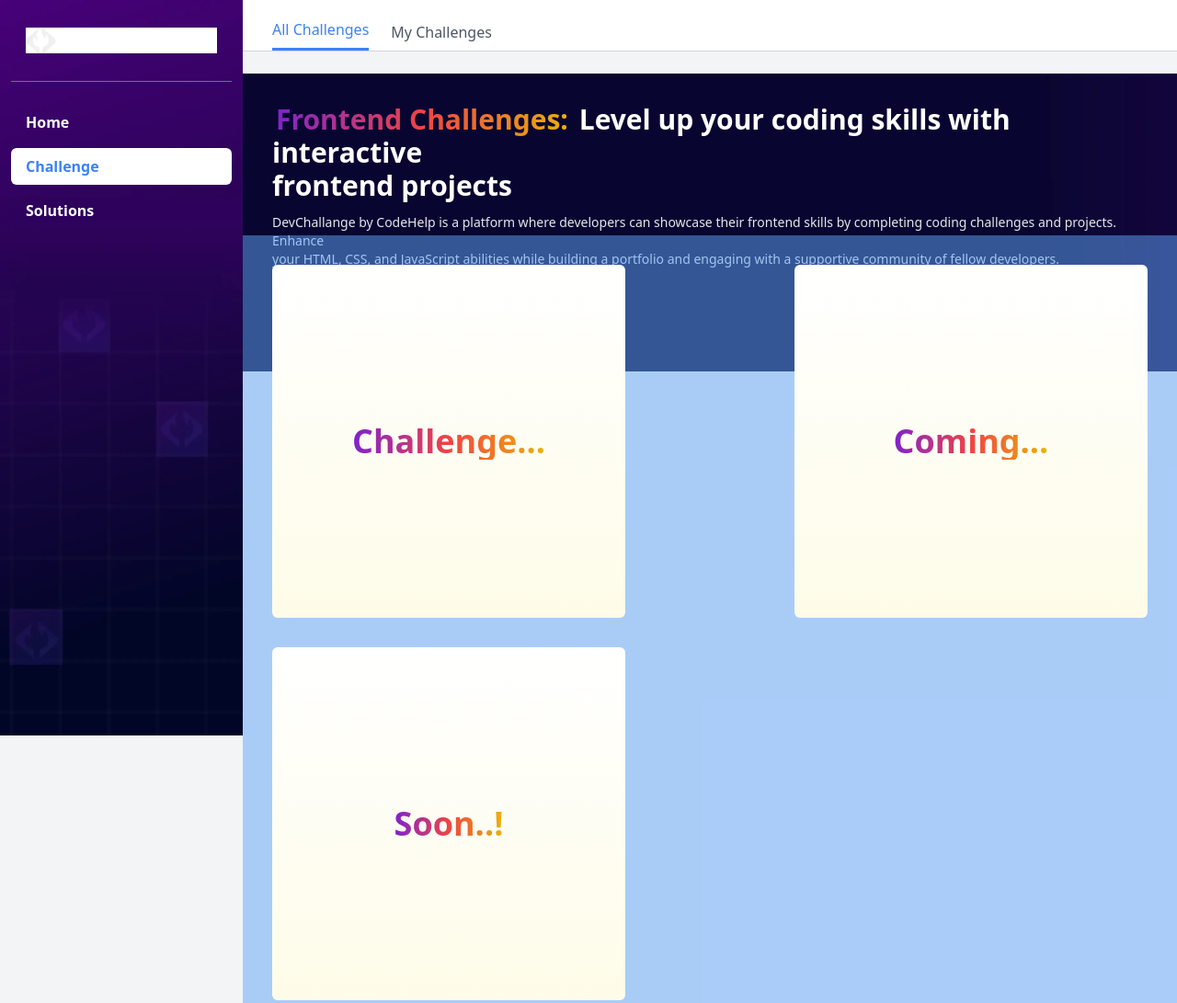
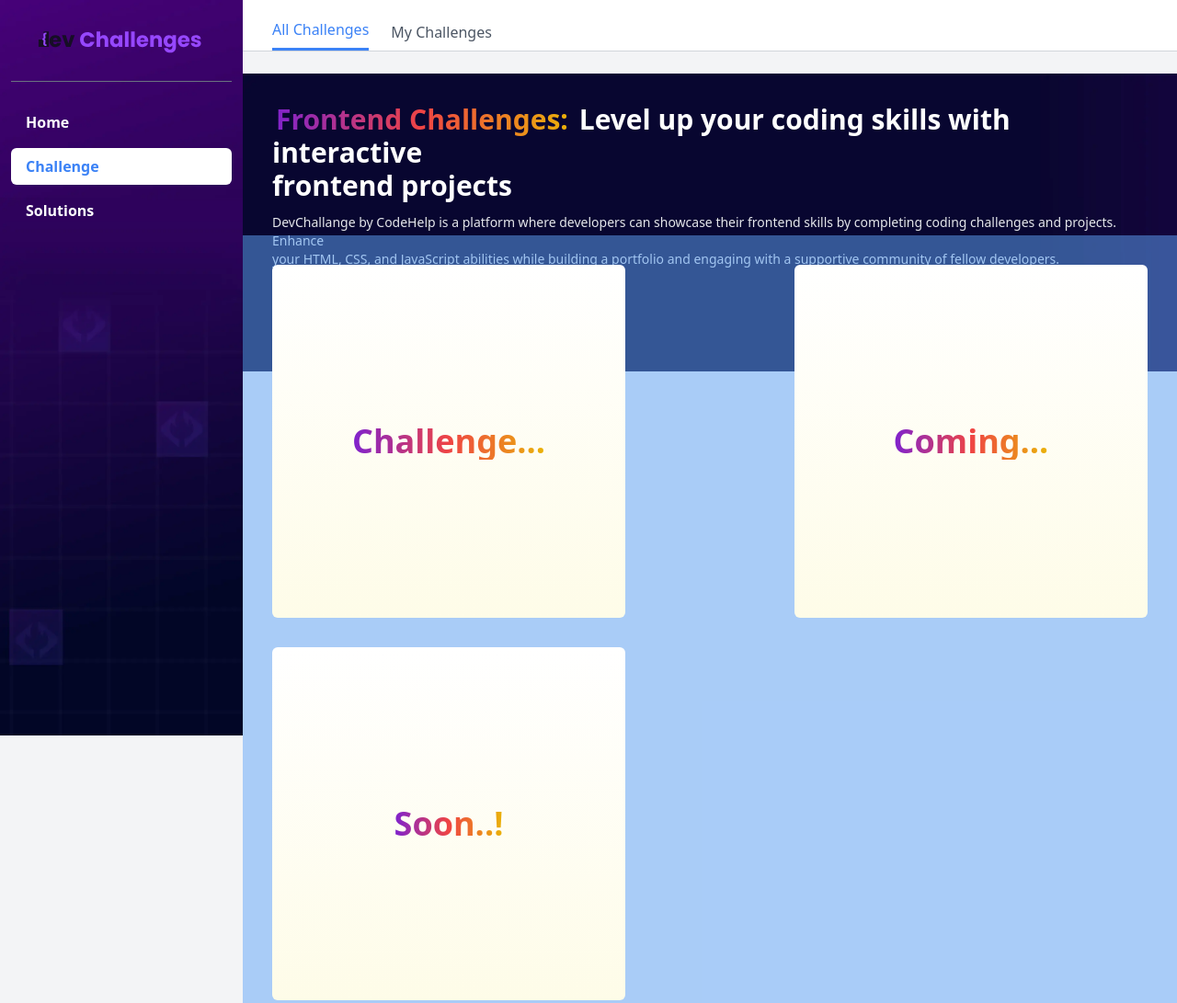
Before and after one commit to dopemukesh/n-code-Portfolio, a website: page src/pages/challenge.html in a window 1280 px wide. Shown: the top 1091 px of the page at 92% size. Drawn offline with nearby package versions, Linux system fonts and the light colour scheme; files whose address does not match are found by name.

Commit message:
devChallenge-logo-changed

```diff
--- a/src/pages/challenge.html
+++ b/src/pages/challenge.html
@@ -30,10 +30,10 @@
 
     <div class=" flex">
         <div id="sidebar"
-            class="hidden sm:block fixed left-0 top-0 min-w-[264px] h-screen bg-[url('/assets/images/webp/nav-bg.webp')] bg-cover px-3">
+            class="hidden sm:block fixed left-0 top-0 min-w-[264px] h-screen bg-[url('../../assets/imagesimages/webp/nav-bg.webp')] bg-cover px-3">
             <!-- <p id="logo" class="flex items-center justify-center text-white font-bold text-4xl leading-10 my-4 w-full bg-blue-500">n-code</p> -->
             <div class="flex justify-center items-center h-10  my-6">
-                <img src="../../assets/images/webp/devChallenge-logo.webp" alt="logo" class="h-7">
+                <img src="../../assets/images/webp/devChallenge-logo.svg" alt="logo" class="h-7">
             </div>
 
             <i class="flex flex-1 w-full bg-gray-500 h-[1px] my-6"></i>
```
Also changed, not shown: assets/images/webp/devChallenge-logo.svg (added).
